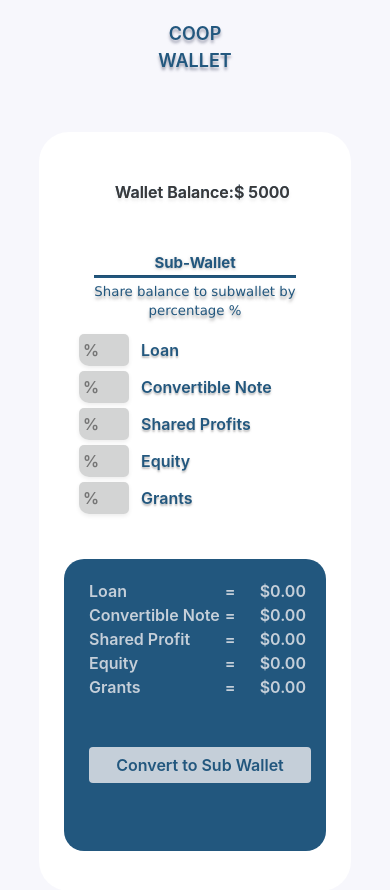
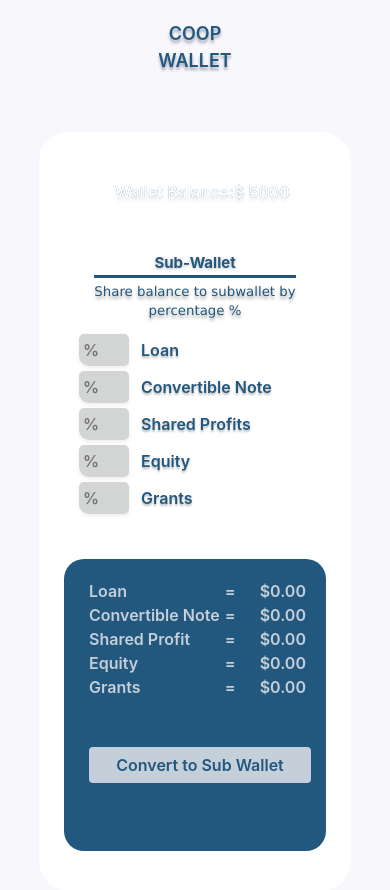
Before and after one commit to kufre-abasi/percentage-calculator, a plain HTML site: page index.html in a window 390 px wide. Drawn offline with nearby package versions, Linux system fonts and the light colour scheme.

Commit message:
color adjument

```diff
--- a/css/style.css
+++ b/css/style.css
@@ -114,10 +114,6 @@ body{
         background-color: #5584AC;
         border-radius:  15px;
         font-weight: 600;
-        color: rgb(58, 57, 57) !important;
-        color: transparent;
-        /* background: #666666; */
-        /* -webkit-background-clip: text; */
         -moz-background-clip: text;
         background-clip: text;
         text-shadow: 0px 3px 3px rgba(255,255,255,0.5);
@@ -180,7 +176,6 @@ body{
     .amount{
         font-size: medium;
         border-radius:  15px;
-        color: rgba(74, 81, 85, 0.411);
         /* background: #acabab; */
         text-shadow: 0px 3px 3px rgba(150, 148, 148, 0.178);
     }
```
